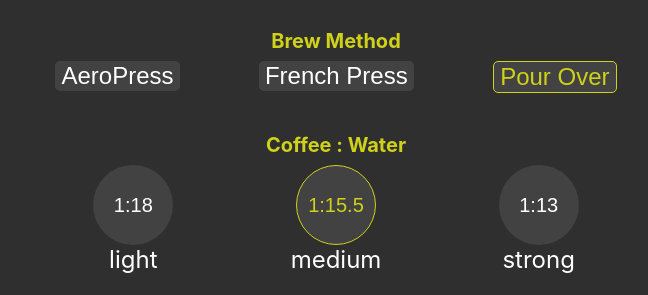
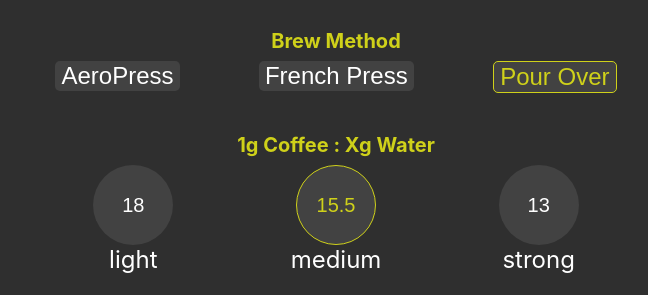
Before and after one commit to rtviner/brew-ratio, a React (Create React App) app: page / in a window 1280 px wide. Shown: the top 295 px of the page, without its empty margins (304-952 px from the left). Built offline with nearby package versions, Linux system fonts and the light colour scheme.

Commit message:
remove ratio from strength button

```diff
--- a/src/components/StrengthInput/StrengthInput.js
+++ b/src/components/StrengthInput/StrengthInput.js
@@ -9,14 +9,14 @@ const strong = 13
 
 const StrengthInput = ({ goldenRatio, setGoldenRatio }) => (
 		<div className="adjustables">
-		  <h2 className="inputLabel">Coffee : Water</h2>
+		  <h2 className="inputLabel">1g Coffee : Xg Water</h2>
 		  <form className="interactions">
 		    <div className="strength">
 		      <InputButton
 		        className={goldenRatio === 18 ? 'active' : 'inactive'}
 		        id="light"
 		        name="goldenRatio"
-		        value={`1:${light}`}
+		        value={light}
 		        onClick={setGoldenRatio}
 		      />
 		      <label className="strength" htmlFor="light">
@@ -29,7 +29,7 @@ const StrengthInput = ({ goldenRatio, setGoldenRatio }) => (
 		        className={goldenRatio === 15.5 ? 'active' : 'inactive'}
 		        id="med"
 		        name="goldenRatio"
-		        value={`1:${med}`}
+		        value={med}
 		        onClick={setGoldenRatio}
 		      />
 		      <label className="strength" htmlFor="med">
@@ -42,7 +42,7 @@ const StrengthInput = ({ goldenRatio, setGoldenRatio }) => (
 		        className={goldenRatio === 13 ? 'active' : 'inactive'}
 		        id="strong"
 		        name="goldenRatio"
-		        value={`1:${strong}`}
+		        value={strong}
 		        onClick={setGoldenRatio}
 		      />
 		      <label className="strength" htmlFor="strong">
```
